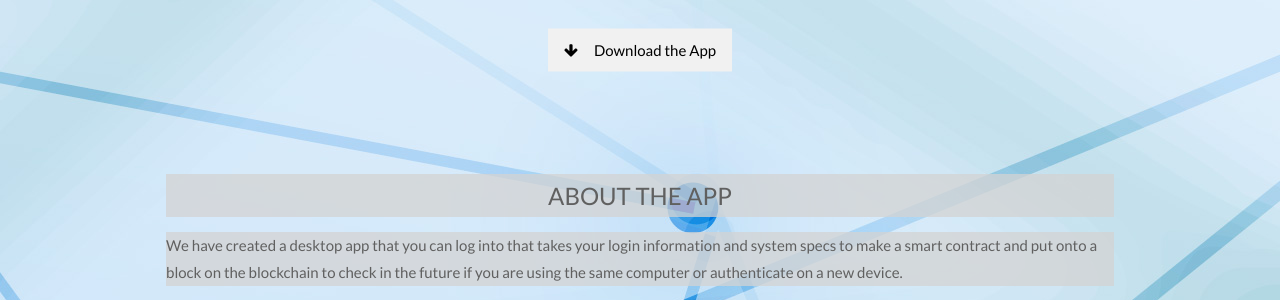
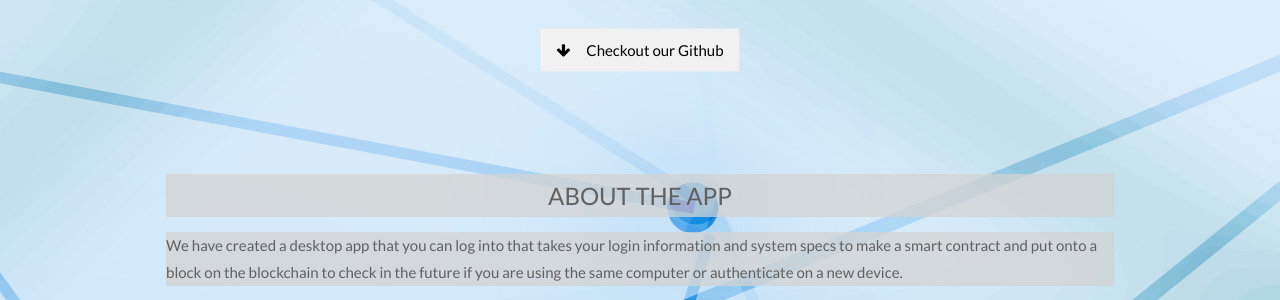
Before and after one commit to KyleWhitlatch/PickHack2024-BCHW, a Flask app: page / in a window 1280 px wide. Shown: the part 400-700 px from the top of the page. Run offline with Flask 3, Linux system fonts and the light colour scheme; parts of the project's set-up code (start-up, migrations or seed data) failed here and were passed over.

Commit message:
changed button name

```diff
--- a/py_src/templates/page.html
+++ b/py_src/templates/page.html
@@ -110,7 +110,7 @@ body {
 </div>
 <div class = "container">
   <div class = "center">
-  <a href="https://github.com/KyleWhitlatch/PickHack2024-BCHW" class="w3-button w3-light-grey"><i class="fa fa-arrow-down w3-margin-right"></i>Download the App</a>
+  <a href="https://github.com/KyleWhitlatch/PickHack2024-BCHW" class="w3-button w3-light-grey"><i class="fa fa-arrow-down w3-margin-right"></i>Checkout our Github</a>
 </div>
 </div>
 <!-- Container (About Section) -->
```
